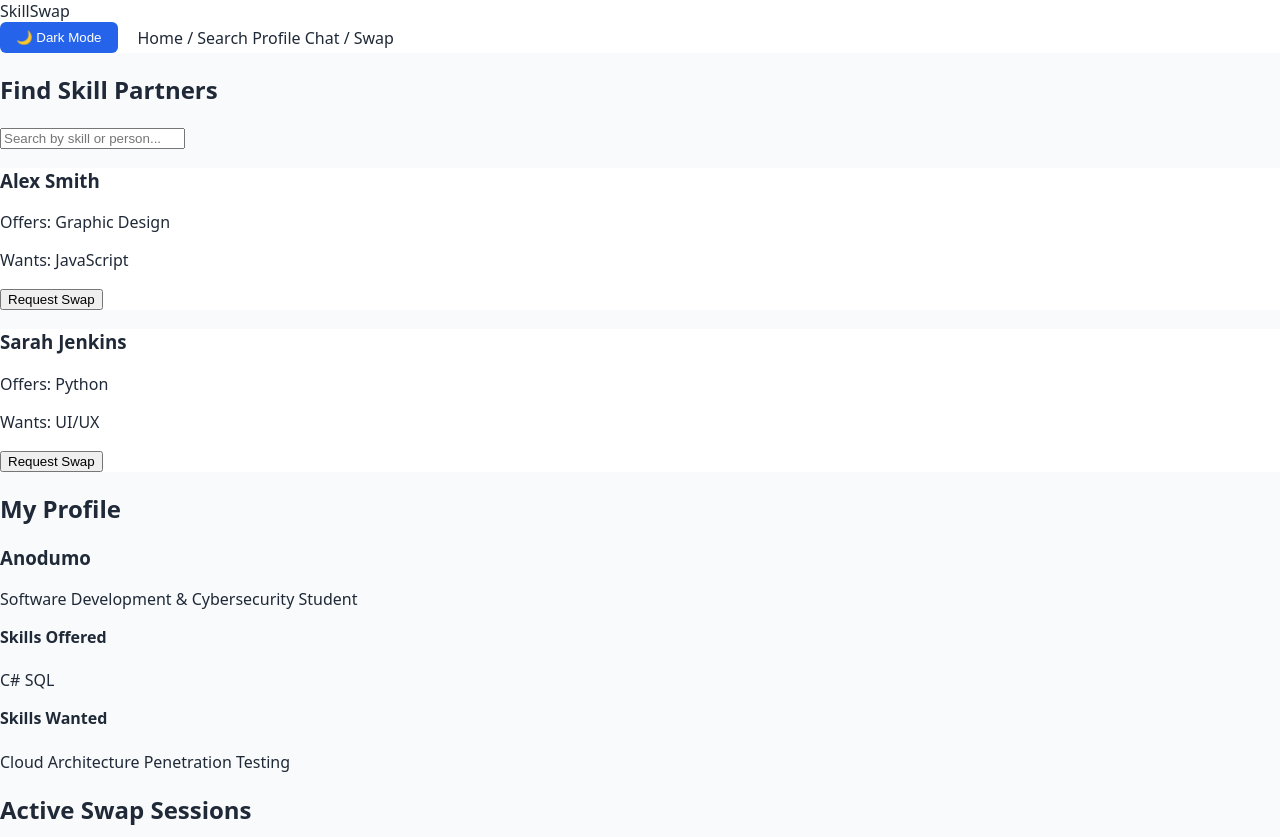
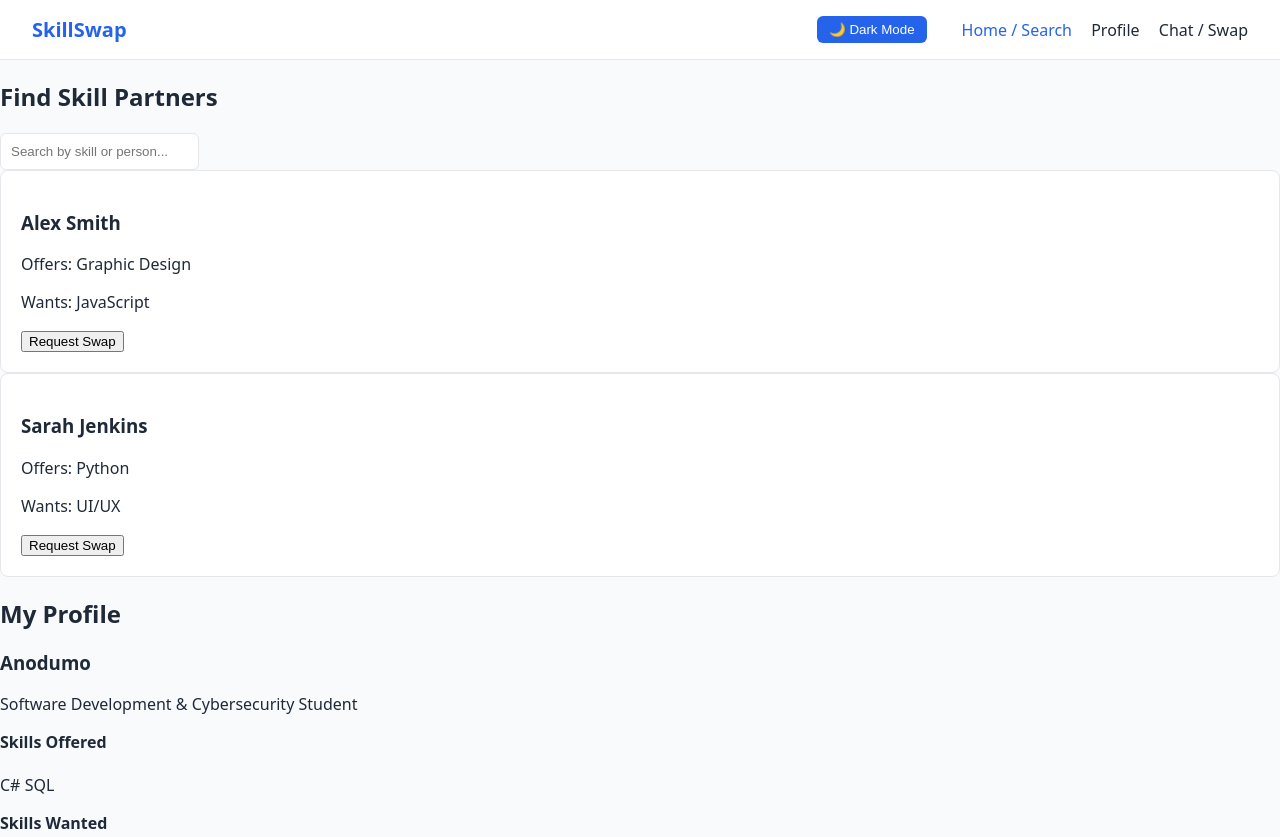
Before and after one commit to Simbaclive/sleep-outside-main, a website built with Vite: page project/index.html in a window 1280 px wide. Shown: the top 837 px of the page. Built offline with nearby package versions, Linux system fonts and the light colour scheme.

Commit message:
Update styles.css

```diff
--- a/project/styles/styles.css
+++ b/project/styles/styles.css
@@ -5,6 +5,7 @@
   --card-bg: #ffffff;
   --border-color: #e5e7eb;
   --primary-color: #2563eb;
+  --header-bg: #ffffff;
 }
 
 
@@ -14,6 +15,7 @@
   --card-bg: #1f2937;
   --border-color: #374151;
   --primary-color: #3b82f6;
+  --header-bg: #1f2937;
 }
 
 
@@ -24,26 +26,41 @@
   margin: 0;
   padding: 0;
   transition: background-color 0.3s ease, color 0.3s ease;
-  animation: fadeIn 0.6s ease-in-out;
 }
 
 
-@keyframes fadeIn {
-  from {
-    opacity: 0;
-    transform: translateY(6px);
-  }
-  to {
-    opacity: 1;
-    transform: translateY(0);
-  }
+header {
+  background-color: var(--header-bg);
+  border-bottom: 1px solid var(--border-color);
+  display: flex;
+  justify-content: space-between;
+  align-items: center;
+  padding: 1rem 2rem;
+  transition: background-color 0.3s ease, border-color 0.3s ease;
 }
 
+header .logo {
+  font-size: 1.25rem;
+  font-weight: bold;
+  color: var(--primary-color);
+}
 
-.card, header, footer, .container {
-  background-color: var(--card-bg);
-  border-color: var(--border-color);
-  transition: background-color 0.3s ease, border-color 0.3s ease;
+.header-right {
+  display: flex;
+  align-items: center;
+  gap: 20px;
+}
+
+nav a {
+  cursor: pointer;
+  margin-left: 15px;
+  text-decoration: none;
+  color: var(--text-color);
+  font-weight: 500;
+}
+
+nav a:hover, nav a.active {
+  color: var(--primary-color);
 }
 
 
@@ -51,7 +68,7 @@
   background: var(--primary-color);
   color: white;
   border: none;
-  padding: 8px 16px;
+  padding: 6px 12px;
   border-radius: 6px;
   cursor: pointer;
   font-weight: 500;
@@ -61,3 +78,28 @@
 #theme-toggle:hover {
   opacity: 0.9;
 }
+
+
+[data-theme="dark"] .card,
+[data-theme="dark"] input,
+[data-theme="dark"] section {
+  background-color: var(--card-bg) !important;
+  color: var(--text-color) !important;
+  border-color: var(--border-color) !important;
+}
+
+.card {
+  background-color: var(--card-bg);
+  border: 1px solid var(--border-color);
+  border-radius: 8px;
+  padding: 20px;
+  transition: background-color 0.3s ease, border-color 0.3s ease;
+}
+
+input {
+  background-color: var(--card-bg);
+  color: var(--text-color);
+  border: 1px solid var(--border-color);
+  padding: 10px;
+  border-radius: 6px;
+}
```
